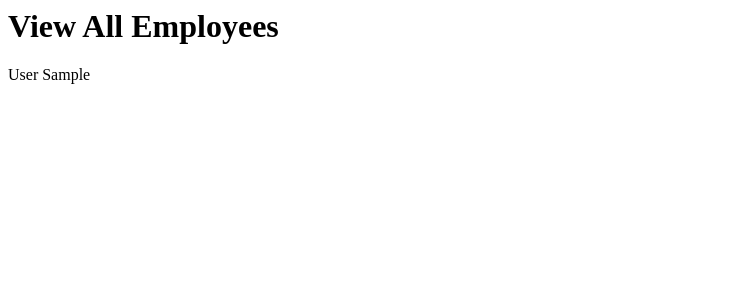
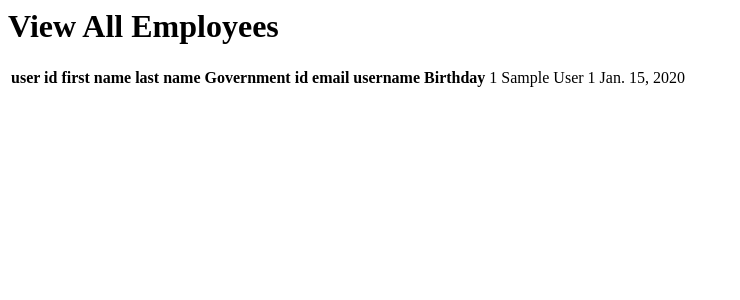
Before and after one commit to cocobango/babi, a Django app: page /reports/user_management/view_all_employees in a window 1280 px wide. Shown: the top 300 px of the page, without its empty margins (0-740 px from the left). Run offline with Django 3.2, Linux system fonts and the light colour scheme; a user stored in the database is signed in; tables that the repository leaves empty hold one stand-in row (values such as "Sample post").

Commit message:
started testing on tables and templates

```diff
--- a/wage_reports/reports/templates/base.html
+++ b/wage_reports/reports/templates/base.html
@@ -1,7 +1,8 @@
 <!DOCTYPE html>
 <html>
     <head>
-        <title>My Project</title>
+        <title>Wage reports babi</title>
+        {% load staticfiles %}
     </head>
 
     <body>
--- a/wage_reports/reports/templates/reports/employee/view_all_employees.html
+++ b/wage_reports/reports/templates/reports/employee/view_all_employees.html
@@ -2,11 +2,25 @@
 
 {% if error_message %}<p><strong>{{ error_message }}</strong></p>{% endif %}
 
-{% for employee in employees %}
-<div>
-  <a href="{{ employee.id }}">
+<table>
+	<th>user id</th><th>first name</th><th>last name</th><th>Government id</th><th>email</th><th>username</th><th>Birthday</th>
+	{% for employee in employees %}
+	<td>
+	  	{{ employee.user.id }}
+	</td>
+	<td>
+		{{ employee.user.first_name }}
+	</td>
+	<td>
+		{{ employee.user.last_name }}
+	</td>
+	<td>
+		{{ employee.government_id }}
+	</td>
+	<td>
+		{{ employee.birthday }}
+	</td>
+	</div>
+	{% endfor %}
 
-  </a>
-  {{ employee.user.last_name }} {{ employee.user.first_name }}
-</div>
-{% endfor %}
+</table>
--- a/wage_reports/reports/views.py
+++ b/wage_reports/reports/views.py
@@ -3,7 +3,7 @@ from django.shortcuts import get_object_or_404, render
 from django.http import HttpResponseRedirect, HttpResponse
 from django.core.urlresolvers import reverse
 from django.contrib.auth import authenticate, login
-# from django.contrib.auth.forms import
+from django.core import serializers
 
 from .forms import EmployeeForm , EmployeeMonthlyEntryForm , UserCreateForm
 from .models import Monthly_employee_data, Employee , Employer
@@ -39,7 +39,7 @@ def add_employee(request):
 def view_all_employees(request):
     Employer_obj = Employer.objects.get(user=request.user)
     employees = Employee.objects.filter(employer=Employer_obj)
-    return render(request, 'reports/employee/view_all_employees.html' , { 'employees' : employees })
+    return render(request, 'reports/employee/view_all_employees.html' , { 'json' : serializers.serialize('json' , employees) , 'employees' : employees })
 
 def neutralize_employee(request):
     pass
```
